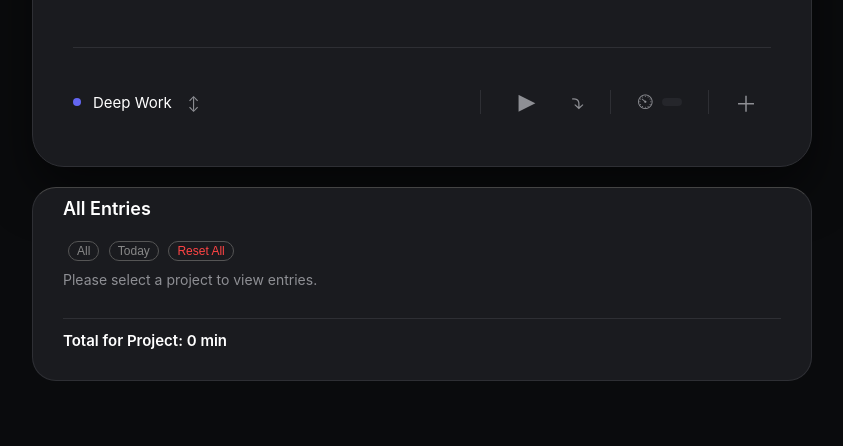
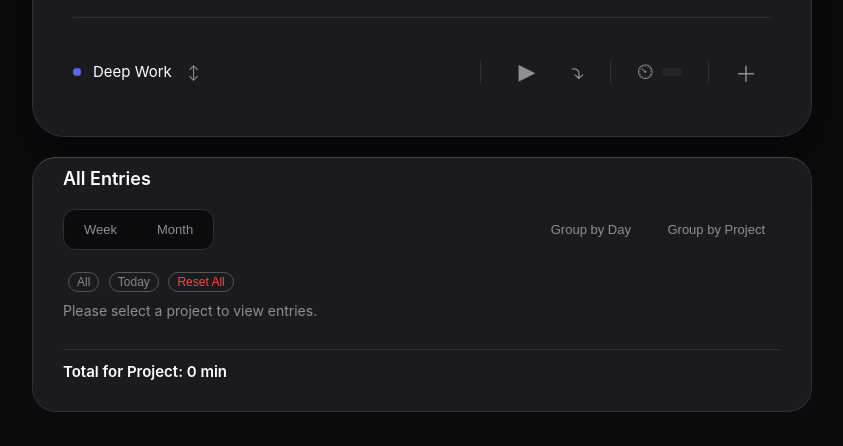
Before and after one commit to monaenzi/time_tracker, a website: page src/index.html in a window 1280 px wide. Shown: the part 354-800 px from the top of the page, without its empty margins (218-1061 px from the left). Drawn offline with Linux system fonts and the light colour scheme; no server answers.

Commit message:
Update index.html and style.css for week/month view feature

```diff
--- a/src/index.html
+++ b/src/index.html
@@ -58,6 +58,22 @@
 
     <div id="historySection" class="history-panel" style="display:block;" data-testid="history-list">
         <h3 id="historyTitle">All Entries</h3>
+
+        <!-- UI structure - view toggle and grouping controls, Add controls in the history section -->
+         <div class="view-controls">
+            <div class="view-toggle">
+                <button id="weekViewBtn" class="view-btn active">Week</button>
+                <button id="monthViewBtn" class="view-btn">Month</button>
+            </div>
+            <div class="group-controls">
+                <button id="groupByDayBtn" class="group-btn active">Group by Day</button>
+                <button id="groupByProjectBtn" class="group-btn">Group by Project</button>
+            </div>
+         </div>
+
+
+
+
         <div class="filter-controls">
             <button onclick="renderHistory(false)" class="filter-btn">All</button>
             <button onclick="renderHistory(true)" class="filter-btn">Today</button>
--- a/src/style.css
+++ b/src/style.css
@@ -651,3 +651,44 @@
 .detail-notes-section {
     margin-top: 20px;
 }
+
+/* Start > HISTORY SECTION STYLES  */
+.view-controls {
+    display: flex;
+    justify-content: space-between;
+    align-items: center;
+    margin-bottom: 20px;
+    gap: 16px;
+}
+
+.view-toggle, .group-toggle {
+    display: flex;
+    gap: 8px;
+    background: var(--bg-color);
+    border: 1px solid var(--divider-color);
+    border-radius: 12px;
+    padding: 4px;
+}
+
+.view-btn, .group-btn {
+    background: transparent;
+    border: none;
+    color: var(--text-dim);
+    padding:8px 16px;
+    border-radius: 8px;
+    cursor: pointer;
+    font-size: 13px;
+    transition: all 0.2s;
+}
+
+.view-btn:active, .group-btn:active {
+    background: var(--accent-blue);
+    color: white;
+}
+
+.view-btn:hover:not(.active), .group-btn:hover:not(.active) {
+    color: var(--text-main);
+    background: var(--hover-bg);
+
+}
+/*  END > HISTORY SECTION STYLES  */
```
